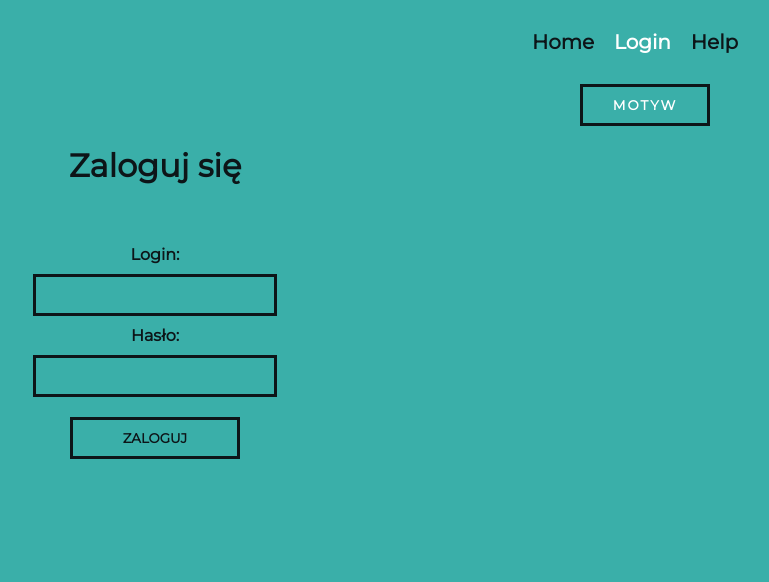
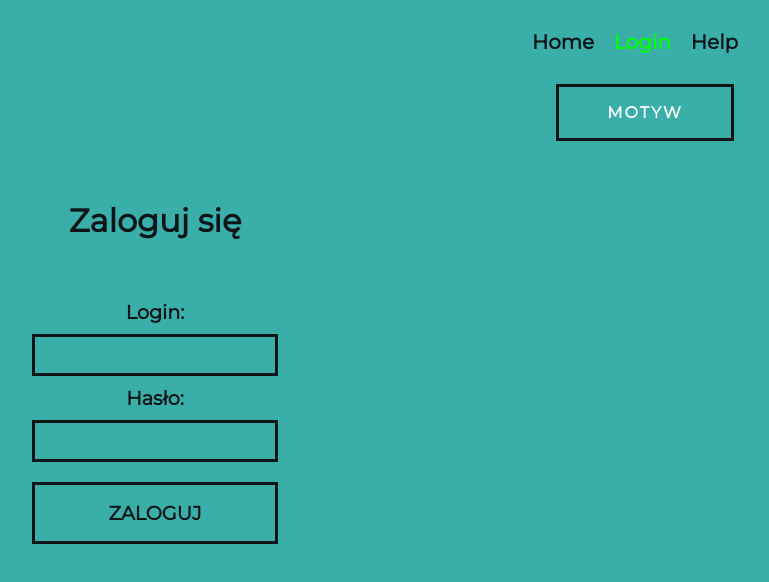
Before and after one commit to micad132/wkck-projekt, a Vue app: page /about in a window 1280 px wide. Shown: the top 582 px of the page, without its empty margins (485-1254 px from the left). Built offline with nearby package versions, Linux system fonts and the light colour scheme.

Commit message:
layout and logic almost done

```diff
--- a/package.json
+++ b/package.json
@@ -13,7 +13,8 @@
     "@fortawesome/vue-fontawesome": "^3.0.0-5",
     "core-js": "^3.8.3",
     "vue": "^3.2.13",
-    "vue-router": "^4.0.3"
+    "vue-router": "^4.0.3",
+    "vue-toastification": "^2.0.0-rc.5"
   },
   "devDependencies": {
     "@babel/core": "^7.12.16",
--- a/src/App.vue
+++ b/src/App.vue
@@ -1,4 +1,5 @@
 <template>
+  <div class="wrapper">
     <header>
       <nav>
         <router-link to="/">Home</router-link>
@@ -7,7 +8,8 @@
       </nav>
       <button @click="changeTheme()" class="theme">motyw</button>
     </header>
-  <router-view />
+    <router-view class="content" />
+  </div>
 </template>
 
 <script>
@@ -48,6 +50,8 @@ export default {
   font-family: "Montserrat", sans-serif;
 }
 
+
+
 button {
   cursor: pointer;
 }
@@ -61,13 +65,17 @@ button {
   min-height: 100vh;
   transition: 300ms all ease-in-out;
   background-color: var(--background-main);
+  overflow: hidden;
 }
 
 header {
   width: 300px;
   margin-left: auto;
   margin-bottom: 20px;
+
+
 }
+
 
 nav {
   padding: 30px;
@@ -76,21 +84,21 @@ nav {
 nav a {
   font-weight: bold;
   font-size: 20px;
-  color: #0d1518;
+  color: var(--theme-font-color);
   text-decoration: none;
   margin-right: 20px;
 }
 
 nav a.router-link-exact-active {
-  color: #fff;
+  color: lime;
 }
 
 nav a:hover {
-  color: #fff;
+  color: red;
 }
 
 .theme {
-  padding: 10px 30px;
+  padding: 1rem 3rem;
   border: 3px solid var(--theme-button-border);
 
   font-weight: bold;
@@ -100,6 +108,7 @@ nav a:hover {
   background-color: transparent;
   color: #fff;
   letter-spacing: 2px;
+  font-size: 1em;
 }
 
 .theme:hover {
@@ -107,4 +116,9 @@ nav a:hover {
   border: 3px solid var(--theme-hover-button-color);
   color: var(--theme-hover-button-text);
 }
+
+
+
+
+
 </style>
--- a/src/components/TaskWrapper.vue
+++ b/src/components/TaskWrapper.vue
@@ -1,4 +1,5 @@
 <template>
+  <div class="wrapper">
     <div class="taskWrapper">
       <div class="taskWrapper__mainoperations">
         <input
@@ -31,18 +32,24 @@
           :taskName="task"
         />
       </div>
-
-
     </div>
-
+    <div v-if="ifButtons" class="wrapper__buttons">
+      <button class="wrapper__buttons__button">odznacz wszystko</button>
+      <button class="wrapper__buttons__button">usuń wszystko</button>
+    </div>
+  </div>
 </template>
 
 <script>
 import TaskItem from "./TaskItem.vue";
-import { ref } from "vue";
+import { ref, watch } from "vue";
+import Toast from "vue-toastification";
+ import { useToast } from "vue-toastification";
 export default {
   components: { TaskItem },
   setup(props, context) {
+	  const toast = useToast();
+    const ifButtons = ref(false);
     const taskList = ref([]);
     const inputValue = ref(null);
     const addTask = () => {
@@ -53,22 +60,34 @@ export default {
       taskList.value.push(listItem);
       inputValue.value.value = "";
       context.emit("addTask", taskList.value.length);
+	  toast.success("Task added", {
+        timeout: 2000
+      });
     };
 
-    return { taskList, inputValue, addTask };
+    watch(taskList.value, () => {
+      if (taskList.value.length > 0) {
+        ifButtons.value = true;
+      }
+    });
+
+    return { taskList, inputValue, addTask, ifButtons,toast };
   },
 };
 </script>
 
 <style lang="scss" scoped>
-.taskWrapper {
+.wrapper {
+  height: 60vh;
   width: 60%;
   max-width: 800px;
   margin: 0 auto;
-  border: 2px solid blue;
-  overflow: hidden;
-  overflow-y: auto;
-  height: 55vh;
+  padding: 1rem 0;
+
+  .taskWrapper {
+    height: 100%;
+    width: 100%;
+
 
     &__mainoperations {
       display: flex;
@@ -96,6 +115,7 @@ export default {
           font-size: 1.2rem;
           font-weight: bold;
           transition: 200ms all ease-in-out;
+		  color: var(--theme-font-color);
 
           &:hover {
             background-color: var(--theme-hover-button-color);
@@ -106,6 +126,40 @@ export default {
     }
     &__tasks {
       width: 100%;
+
+      height: 80%;
+      overflow: hidden;
+      overflow-y: auto;
+
+      //   border: 3px solid var(--theme-button-border);
+
+
+    }
+  }
+
+  &__buttons {
+    width: 100%;
+    padding: 1rem;
+    display: flex;
+    align-items: center;
+    justify-content: space-between;
+
+    &__button {
+      border: 3px solid var(--theme-button-border);
+      padding: 0.8rem 2rem;
+      width: 45%;
+      font-size: 1.4rem;
+      transition: 200ms all ease-in-out;
+      text-transform: uppercase;
+	  background-color: transparent;
+	  font-weight:bold;
+	  color: var(--theme-font-color);
+
+      &:hover {
+        background-color: var(--theme-hover-button-color);
+        color: var(--theme-hover-button-text);
+      }
+    }
   }
 }
 </style>
--- a/src/router/index.js
+++ b/src/router/index.js
@@ -15,9 +15,7 @@ const routes = [
     name: 'about',
 	component: LoginView,
 	params: true
-    // route level code-splitting
-    // this generates a separate chunk (about.[hash].js) for this route
-    // which is lazy-loaded when the route is visited.
+
 
   },
   {
--- a/src/styles/variables.css
+++ b/src/styles/variables.css
@@ -8,6 +8,7 @@
 	--background-main: #3AAFA9;
 	--theme-button-border: #0d1518;
 	--theme-font-color: #0d1518;
+
 	--theme-button-font-color: #DEF2F1;
 	--theme-hover-button-color: #0d1518;
 	--theme-hover-button-text: #fff;
@@ -19,7 +20,8 @@
 
 	--background-main: #17252A;
 	--theme-button-border: #3AAFA9;
-	--theme-font-color: #3AAFA9;
+	--theme-font-color: #DEF2F1;
+
 	--theme-button-font-color: #000;
 	--theme-hover-button-color: #3AAFA9;
 	--theme-hover-button-text: #000;
--- a/src/views/HelpView.vue
+++ b/src/views/HelpView.vue
@@ -1,70 +1,55 @@
 <template>
-
-<body>
-
-
   <div class="wrapper">
-
-
     <h1>Jak korzystać z aplikacji</h1>
     <ul>
-
-			<li>Lorem ipsum dolor sit amet consectetur adipisicing elit. Dolorum, sint, doloremque nobis quaerat quae sit suscipit sapiente ipsa sed nihil voluptatibus. Provident excepturi reprehenderit voluptas adipisci facilis assumenda, enim placeat est non nisi aliquam id minus amet in deserunt sint a, accusantium culpa quasi nemo odit vitae ullam. Tenetur, animi.</li>
-			<li>Lorem ipsum dolor sit amet consectetur adipisicing elit. Dicta totam placeat ipsa, natus ducimus animi molestiae ut eaque eum nesciunt quos corrupti deserunt debitis, quibusdam officiis quas deleniti excepturi dolores. Eveniet eius similique consequuntur doloribus cupiditate, amet tempore voluptatibus beatae molestias. Accusantium consectetur ut nemo ea laudantium blanditiis nihil dolor!</li>
+      <li>
+        Lorem ipsum dolor sit amet consectetur adipisicing elit. Dolorum, sint,
+        doloremque nobis quaerat quae sit suscipit sapiente ipsa sed nihil
+        voluptatibus. Provident excepturi reprehenderit voluptas adipisci
+        facilis assumenda, enim placeat est non nisi aliquam id minus amet in
+        deserunt sint a, accusantium culpa quasi nemo odit vitae ullam. Tenetur,
+        animi.
+      </li>
+      <li>
+        Lorem ipsum dolor sit amet consectetur adipisicing elit. Dicta totam
+        placeat ipsa, natus ducimus animi molestiae ut eaque eum nesciunt quos
+        corrupti deserunt debitis, quibusdam officiis quas deleniti excepturi
+        dolores. Eveniet eius similique consequuntur doloribus cupiditate, amet
+        tempore voluptatibus beatae molestias. Accusantium consectetur ut nemo
+        ea laudantium blanditiis nihil dolor!
+      </li>
     </ul>
-
-
-
   </div>
-
-  </body>
 </template>
 
 <script>
-export default {
-
-}
+export default {};
 </script>
 
 <style scoped lang="scss">
 
-
-	body{
-
-
-
-
-	.wrapper{
-
+  .wrapper {
     background-color: transparent;
     margin: 0 auto;
     width: 70%;
     max-width: 1200px;
     padding: 40px;
-		border-radius: 20px;
+
     border: 3px solid var(--theme-button-border);
 
-
-		h1{
-
-			color: var(--theme-help-font-color);
-
+    h1 {
+      color: var(--theme-font-color);
     }
 
-		ul{
-
-			li{
-
+    ul {
+      li {
         margin-top: 20px;
         font-size: 20px;
         text-align: justify;
-				color: var(--theme-help-font-color);
+        color: var(--theme-font-color);
         font-weight: 600;
       }
     }
-
-	}
-
   }
 
 </style>
--- a/src/views/HomeView.vue
+++ b/src/views/HomeView.vue
@@ -1,15 +1,14 @@
 <template>
   <div class="home">
     <h1 class="home__logo">taskList</h1>
-    <p class="home__login">Jesteś zalogowany jako <span>{{ login }}</span></p>
+    <p v-if="login" class="home__login">Jesteś zalogowany jako <span>{{ login }}</span></p>
     <p class="home__tasks">Lista obowiązków w firmie:</p>
     <div class="home__counts">
       <div class="home__counts__count" v-on:addTask="updateCount(number)">{{taskAmount}}</div>
       <div class="home__counts__count important">3</div>
     </div>
 	<TaskWrapper/>
-	<button>siema</button>
-  	<button>siema</button>
+
   </div>
 </template>
 
@@ -41,15 +40,18 @@ export default {
 
 <style lang="scss" scoped>
 .home {
+
+	margin-top: -5rem;
   h1,
   &__tasks,&__login {
-    color: #def2f1;
+    color: var(--theme-font-color);
 	padding-top: .5rem;
   }
 
   h1{
 	  font-size: 40px;
 	  font-style: italic;
+	  color: #fff;
 
   }
   &__login{
@@ -80,23 +82,16 @@ export default {
       padding: 1.2rem 1.4rem;
       color: #def2f1;
       font-weight: bold;
-	  cursor: pointer;
+
 	  transition: 200ms all ease-in-out;
 
 
-	  &:hover {
-        background-color: var(--theme-hover-button-color);
-        border: 3px solid var(--theme-hover-button-color);
-        color: var(--theme-hover-button-text);
 
-      }
 
       &.important {
         color: red;
 
-		&:hover{
-			color: red;
-		}
+
       }
 
 
--- a/src/views/LoginView.vue
+++ b/src/views/LoginView.vue
@@ -1,66 +1,87 @@
 <template>
-
+  <div class="wrapper">
     <h1>Zaloguj się</h1>
 
-  <form @submit.prevent class="wrapper">
+    <form @submit.prevent class="wrapper" autocomplete="off">
+      <label>Login:</label>
+      <input  v-model="loginInfo.name" type="text" autocomplete="off" />
+      <label>Hasło:</label>
+      <input
 
-	  <label>Login:</label>
-	  <input v-model="loginName" type="text">
-	  <label>Hasło:</label>
-	  <input type="password">
-	  <button @click="submitForm($event,loginName)">Zaloguj</button>
-
+        v-model="loginInfo.password"
+        type="text"
+        autocomplete="off"
+        style="-webkit-text-security: disc"
+      />
+      <button @click="submitForm($event, loginInfo)">Zaloguj</button>
     </form>
+  </div>
 </template>
 
 <script>
+import { ref } from "vue";
+import { useRouter } from "vue-router";
+
+import { useToast } from "vue-toastification";
 export default {
+  setup() {
+    const toast = useToast();
+    const router = useRouter();
 
+    const loginInfo = ref({
+      name: '',
+      password: '',
+    });
+    const loginData = ref({
+      worker: {
+        workerName: "pracownik",
+        workerPassword: "pracownik",
+      },
+      prezes: {
+        prezesName: "prezes",
+        prezesPassword: "prezes",
+      },
+    });
 
-	data(){
+    const submitForm = (event, name) => {
+      event.preventDefault();
+      let login = loginValidation(name);
+      if (login) {
+        router.push({ name: "home", params: { login: login } });
+      }
+    };
 
-		return{
-
-			loginName: '',
+    const loginValidation = (nameParameter) => {
+      const { workerName, workerPassword } = loginData.value.worker;
+      const { prezesName, prezesPassword } = loginData.value.prezes;
+      const { name, password } = nameParameter;
+      if (name === workerName && password === workerPassword) {
+        return "pracownik";
+      } if (name === prezesName && password === prezesPassword) {
+        return "prezes";
+      } else {
+        toast.error("Bad login!", {
+          timeout: 2000,
+        });
+		loginInfo.value.name = '';
+		loginInfo.value.password = '';
+		return;
 
       }
+    };
 
-
-
+    return { submitForm, router, loginInfo, loginData,loginValidation};
   },
-
-	methods: {
-
-		submitForm(event,name){
-
-
-			event.preventDefault();
-			if(name)
-			{
-
-
-				this.$router.push({name: 'home', params: {login: name}});
-			}
-
-
-
-		}
-
-	}
-}
+};
 </script>
 
 <style scoped lang="scss">
-
-
-
-	h1{
+h1 {
   margin-bottom: 20px;
   color: var(--theme-font-color);
 }
 
-	.wrapper{
-
+.wrapper {
   //background-image: linear-gradient(45deg,#C3A8EE,#F5C1EA);
   border-radius: 10px;
   margin: 0 auto;
@@ -73,17 +94,14 @@ export default {
   background-color: transparent;
   //border: 3px solid var(--theme-button-border);
 
-
-		label{
-
+  label {
+    font-size: 1.2rem;
     font-weight: bold;
     color: var(--theme-font-color);
-
   }
 
-		input{
-
-			width: 30%;
+  input {
+    width: 50%;
     border: 3px solid var(--theme-button-border);
     background-color: transparent;
     padding: 10px;
@@ -92,22 +110,21 @@ export default {
     transition: 300ms all ease-in-out;
     color: #fff;
 
-			&:focus{
-
+    &:focus {
       //background-color: var(--theme-hover-button-color);
       //border: 5px solid var(--theme-hover-button-color);
-				width: 35%;
+      width: 60%;
       color: #fff;
     }
   }
 
-		button{
-
+  button {
     margin-top: 10px;
-			padding: 10px 50px;
+    width: 50%;
+    padding: 1rem 0;
     border: 0;
     border: 3px solid var(--theme-button-border);
-
+    font-size: 1.2em;
     font-weight: bold;
     background-color: transparent;
     color: var(--theme-font-color);
@@ -115,16 +132,13 @@ export default {
     transition: 300ms all;
     outline-color: #e996b6;
 
-			&:hover, &:focus{
-
+    &:hover,
+    &:focus {
       background-color: var(--theme-hover-button-color);
       border: 3px solid var(--theme-hover-button-color);
       color: var(--theme-hover-button-text);
       outline: 0;
-
-
     }
   }
 }
-
 </style>
```
Also changed, not shown: src/components/TaskItem.vue (+10 -4 lines), src/main.js (+16 -9 lines), 1 other file (tests, documents, lock files or other folders). Lines whose indentation alone changed are shown as unchanged.
